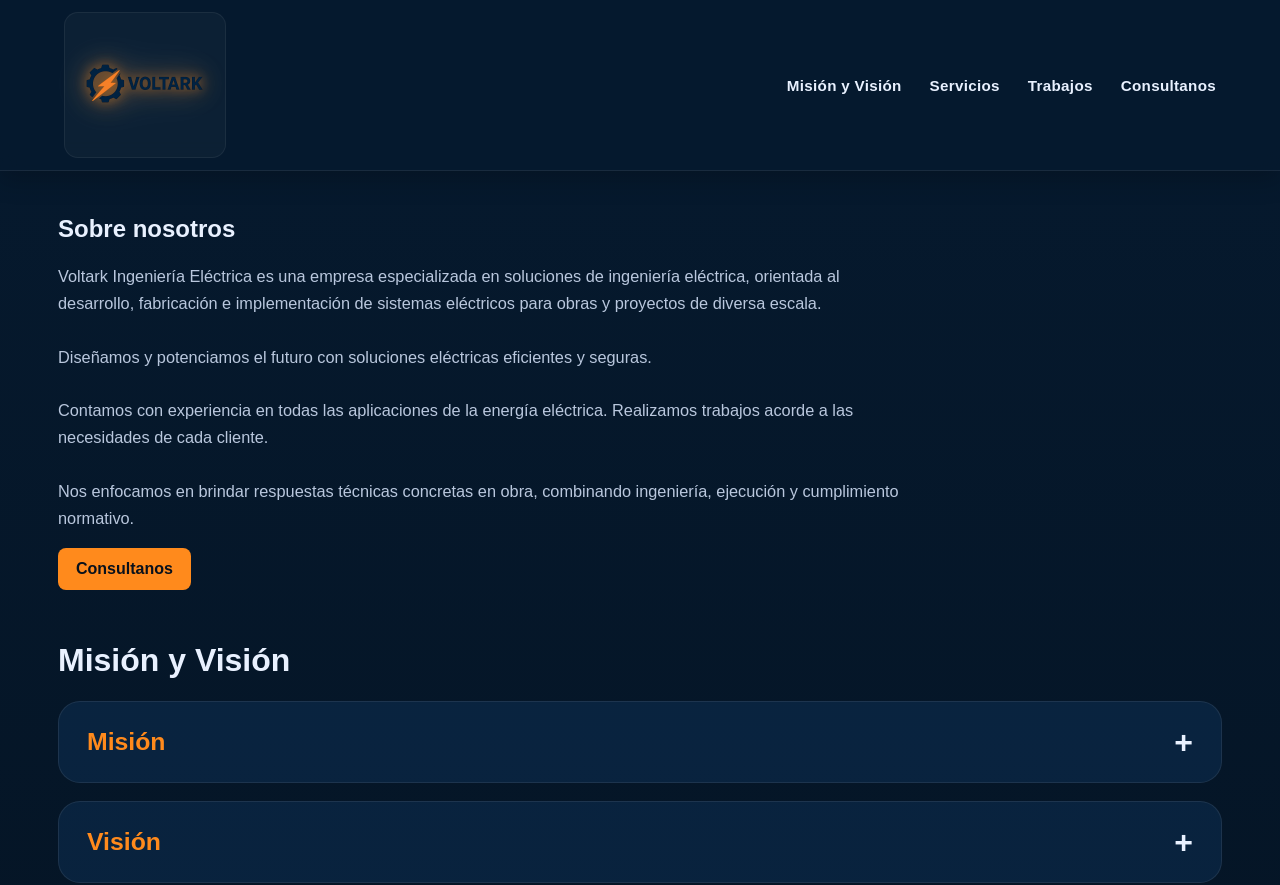
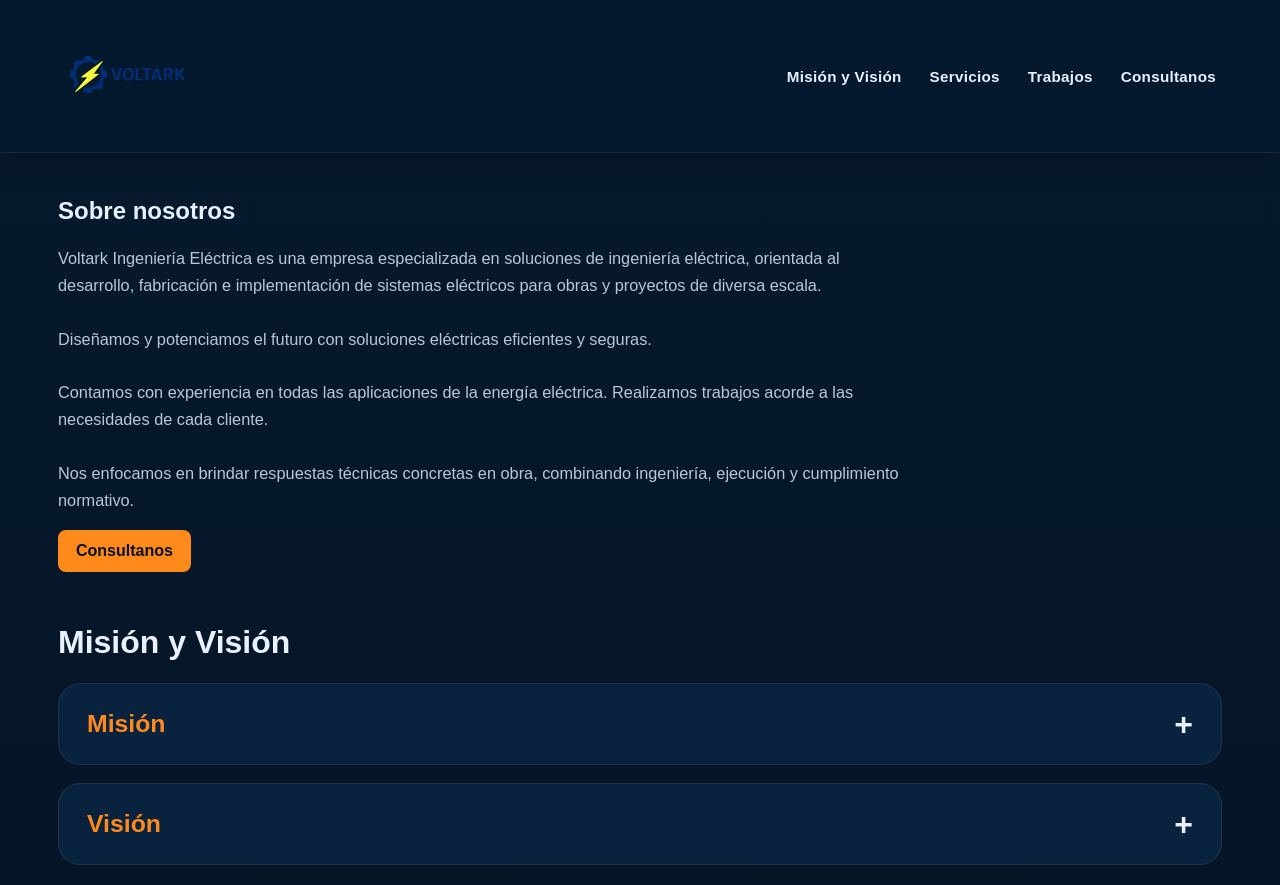
Before and after one commit to VOLTARKUY/PRODUCCION, a plain HTML site: page index.html in a window 1280 px wide. Shown: the top 885 px of the page. Drawn offline with Linux system fonts and the light colour scheme.

Commit message:
Update index.html

```diff
--- a/index.html
+++ b/index.html
@@ -43,10 +43,6 @@ header{
 .brand{
   display:flex;
   align-items:center;
-  padding:8px 16px;
-  border-radius:14px;
-  background: rgba(255,255,255,.03);
-  border: 1px solid rgba(255,255,255,.06);
 }
   nav{
   display:flex;
@@ -56,14 +52,7 @@ header{
 .brand img{
   height: clamp(90px, 10vw, 170px);
   width: auto;
-
-  /* glow principal */
-  filter:
-    drop-shadow(0 0 6px rgba(255,138,28,0.6))
-    drop-shadow(0 0 12px rgba(255,138,28,0.4))
-    drop-shadow(0 0 20px rgba(255,255,255,0.15));
-
-  transition: all 0.3s ease;
+  filter: brightness(1.8) contrast(1.2);
 }
 .brand img:hover{
   filter:
```
